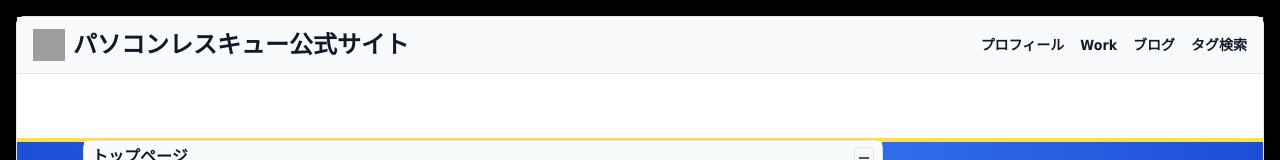
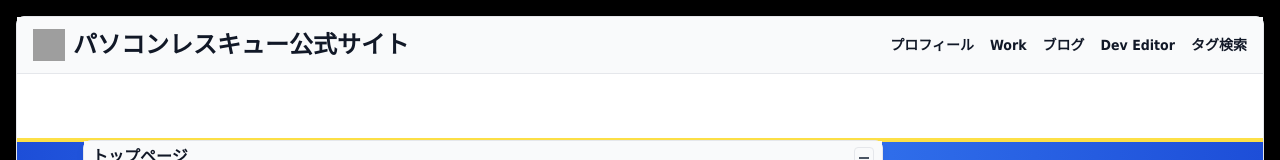
Before and after one commit to maruyamamasaya/Portfolio, a Next.js app: page / in a window 1280 px wide. Shown: the top 160 px of the page. Built offline with nearby package versions, Linux system fonts and the light colour scheme; grey boxes are pictures that could not be loaded.

Commit message:
docs: mention developer editor

```diff
--- a/src/app/components/Header.tsx
+++ b/src/app/components/Header.tsx
@@ -10,6 +10,7 @@ export default function Header() {
     { href: '/about', label: 'プロフィール' },
     { href: '/works', label: 'Work' },
     { href: '/blog', label: 'ブログ' },
+    { href: '/developer_edit', label: 'Dev Editor' },
     { href: '/tags', label: 'タグ検索' },
   ];
 
--- a/src/app/components/LeftSidebar.tsx
+++ b/src/app/components/LeftSidebar.tsx
@@ -13,6 +13,7 @@ export default function LeftSidebar() {
     { href: '/artworks_blog', label: 'Artworks Blog' },
     { href: '/tech_blog', label: 'Tech Blog' },
     { href: '/repair_blog', label: 'Rescue Log' },
+    { href: '/developer_edit', label: 'Dev Editor' },
     { href: '/tags', label: 'タグ検索' },
     { href: '/contact', label: 'お問い合わせ' },
   ];
```
Also changed, not shown: 1 other file (tests, documents, lock files or other folders).
